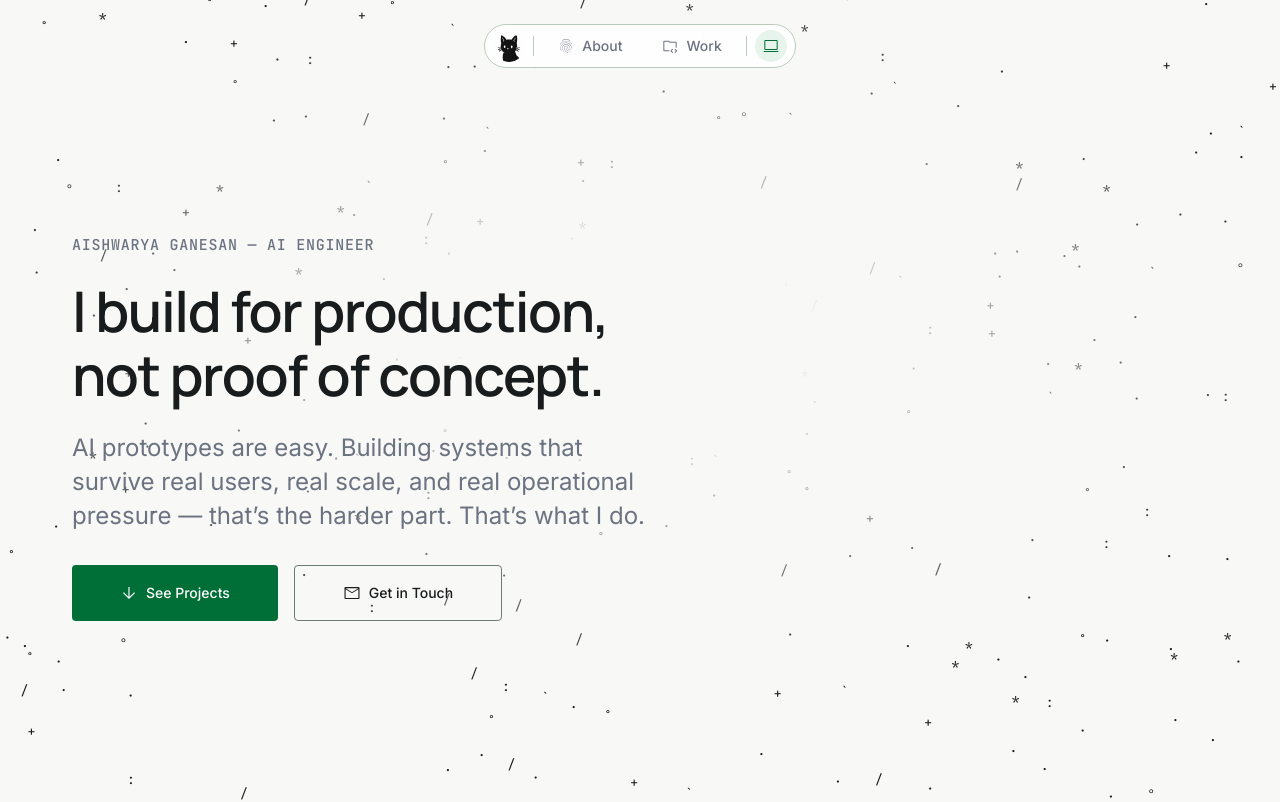
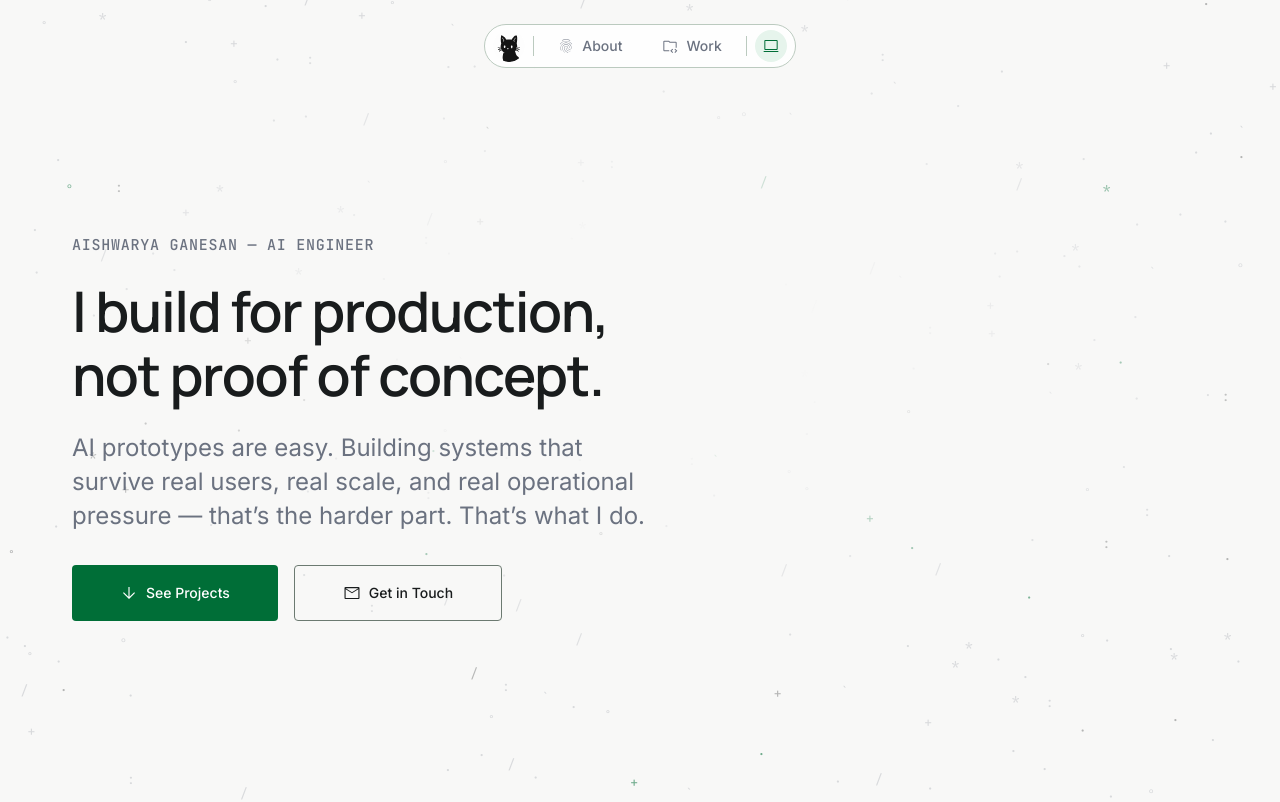
Before and after one commit to 95-ag/ag-portfolio, a Next.js app: page / in a window 1280 px wide. Shown: the top 802 px of the page. Built offline with nearby package versions, Linux system fonts and the light colour scheme.

Commit message:
feat: palette-integrate background layer for light and dark themes

```diff
--- a/src/app/globals.css
+++ b/src/app/globals.css
@@ -44,6 +44,13 @@
   --success: #006e37;
   --focus-ring: #006e37;
   --selection: #006e3733;
+
+  /* Background layer RGB triples — consumed only by src/components/bg/.
+     Space-separated so Three.js can parse: rgb(var(--accent-rgb)). */
+  --accent-rgb: 0 110 55;
+  --on-surface-rgb: 25 28 29;
+  --on-surface-muted-rgb: 107 114 128;
+  --outline-variant-rgb: 187 202 191;
 }
 
 [data-theme="dark"] {
@@ -77,6 +84,12 @@
   --success: #35c27d;
   --focus-ring: #35c27d;
   --selection: #35c27d33;
+
+  /* Background layer RGB triples — dark theme */
+  --accent-rgb: 53 194 125;
+  --on-surface-rgb: 229 226 225;
+  --on-surface-muted-rgb: 160 160 160;
+  --outline-variant-rgb: 60 74 66;
 }
 
 /* ─────────────────────────────────────────────
@@ -569,3 +582,32 @@ body {
     }
   }
 }
+
+/* ─────────────────────────────────────────────
+   Background layer — ASCII glyph tiers
+   Classes assigned imperatively in AsciiField.tsx
+   Light values are raised: light bg has lower contrast so glyphs
+   need more opacity to register without becoming textural noise.
+   ───────────────────────────────────────────── */
+
+.ascii-bg-glyph-accent {
+  color: var(--accent);
+  opacity: 0.55;
+}
+.ascii-bg-glyph-ink {
+  color: var(--on-surface);
+  opacity: 0.3;
+}
+.ascii-bg-glyph-mute {
+  color: var(--on-surface-muted);
+  opacity: 0.22;
+}
+[data-theme="dark"] .ascii-bg-glyph-accent {
+  opacity: 0.5;
+}
+[data-theme="dark"] .ascii-bg-glyph-ink {
+  opacity: 0.26;
+}
+[data-theme="dark"] .ascii-bg-glyph-mute {
+  opacity: 0.2;
+}
```
